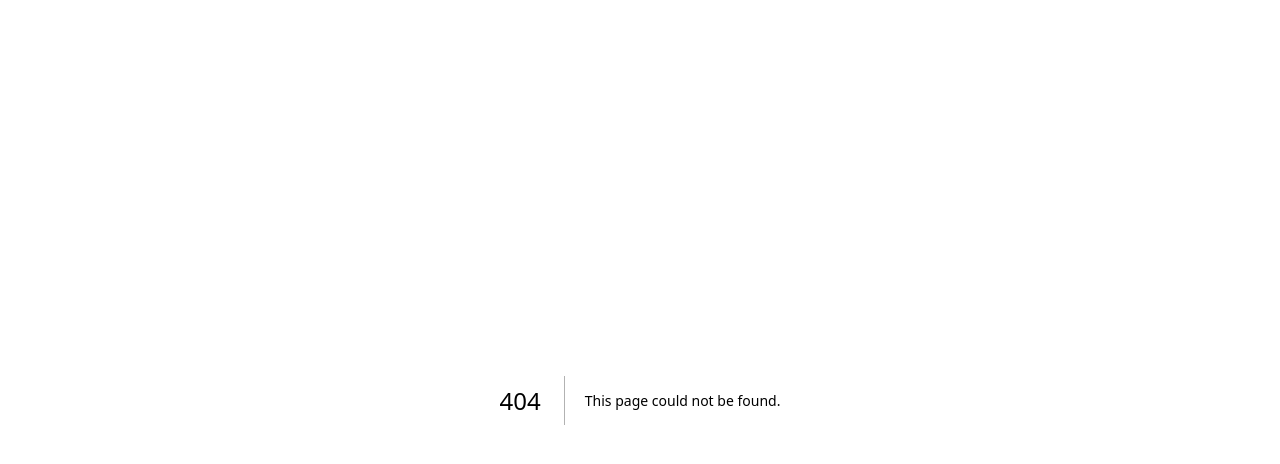
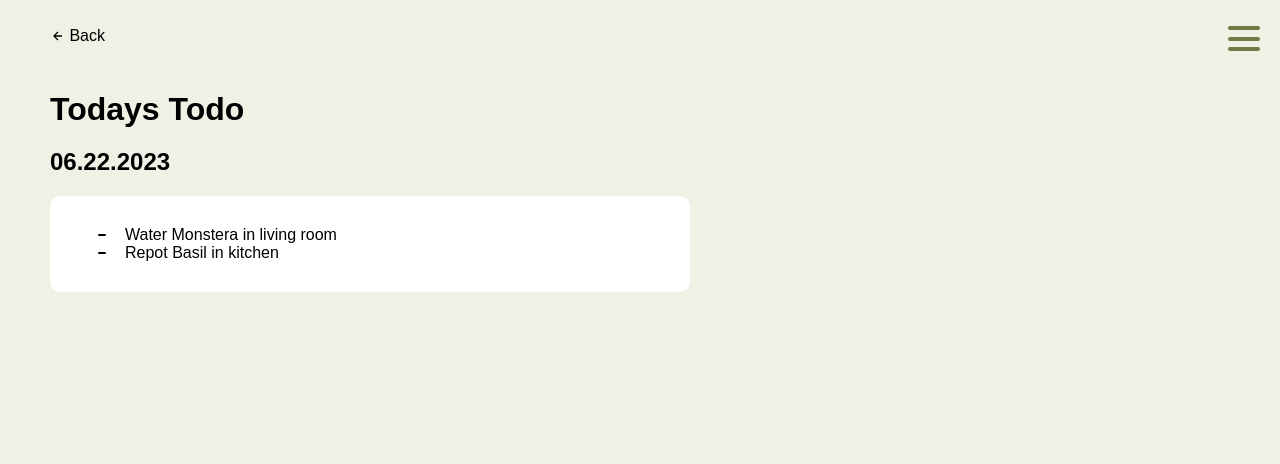
Before and after one commit to HenrikeStahlhut/plant-pal, a Next.js app: page /todo/today in a window 1280 px wide. Before the commit this address had no page. Shown: the top 464 px of the page. Built offline with nearby package versions, Linux system fonts and the light colour scheme.

Commit message:
feat: todo pages

```diff
--- a/src/components/TodoContainer/TodoContainer.styled.tsx
+++ b/src/components/TodoContainer/TodoContainer.styled.tsx
@@ -32,7 +32,7 @@ export const TodoLabel = styled.label`
     height: 2px;
     width: 8px;
     left: -27px;
-    background: red;
+    background: black;
     border-radius: 2px;
     transition: background 0.3s ease;
   }
@@ -64,7 +64,7 @@ export const TodoInput = styled.input`
     position: absolute;
     height: 2px;
     top: auto;
-    background: green;
+    background: var(--highlight-green);
     border-radius: 2px;
   }
   &::before {
@@ -85,10 +85,10 @@ export const TodoInput = styled.input`
       animation: check-02 0.4s ease forwards;
     }
     + label {
-      color: grey;
+      color: lightgray;
       animation: move 0.3s ease 0.1s forwards;
       &::before {
-        background: grey;
+        background: lightgray;
         animation: slice 0.4s ease forwards;
       }
       &::after {
@@ -106,6 +106,7 @@ export const TodoInput = styled.input`
       padding-right: 4px;
     }
   }
+
   @keyframes slice {
     60% {
       width: 100%;
@@ -117,6 +118,7 @@ export const TodoInput = styled.input`
       padding-left: 0;
     }
   }
+
   @keyframes check-01 {
     0% {
       width: 4px;
@@ -139,6 +141,7 @@ export const TodoInput = styled.input`
       transform: rotate(45deg);
     }
   }
+
   @keyframes check-02 {
     0% {
       width: 4px;
@@ -164,17 +167,22 @@ export const TodoInput = styled.input`
   @keyframes firework {
     0% {
       opacity: 1;
-      box-shadow: 0 0 0 -2px #4f29f0, 0 0 0 -2px #4f29f0, 0 0 0 -2px #4f29f0,
-        0 0 0 -2px #4f29f0, 0 0 0 -2px #4f29f0, 0 0 0 -2px #4f29f0;
+      box-shadow: 0 0 0 -2px var(--highlight-green),
+        0 0 0 -2px var(--highlight-green), 0 0 0 -2px var(--highlight-green),
+        0 0 0 -2px var(--highlight-green), 0 0 0 -2px var(--highlight-green),
+        0 0 0 -2px var(--highlight-green);
     }
     30% {
       opacity: 1;
     }
     100% {
       opacity: 0;
-      box-shadow: 0 -15px 0 0px #4f29f0, 14px -8px 0 0px #4f29f0,
-        14px 8px 0 0px #4f29f0, 0 15px 0 0px #4f29f0, -14px 8px 0 0px #4f29f0,
-        -14px -8px 0 0px #4f29f0;
+      box-shadow: 0 -15px 0 0px var(--highlight-green),
+        14px -8px 0 0px var(--highlight-green),
+        14px 8px 0 0px var(--highlight-green),
+        0 15px 0 0px var(--highlight-green),
+        -14px 8px 0 0px var(--highlight-green),
+        -14px -8px 0 0px var(--highlight-green);
     }
   }
 `;
--- /dev/null
+++ b/src/pages/todo/today/index.tsx
@@ -0,0 +1,35 @@
+import Headline from "@/components/Headline/Headline";
+import Menu from "@/components/Menu/Menu";
+import Backbutton from "@/components/BackButton/Backbutton";
+import Header from "@/components/Header/Header";
+import { ROUTES } from "@/routes";
+import TodoContainer from "@/components/TodoContainer/TodoContainer";
+import Subheadline from "@/components/Subheadline/Subheadline";
+
+function padTo2Digits(num: number) {
+  return num.toString().padStart(2, "0");
+}
+
+function formatDate(date: Date) {
+  return [
+    padTo2Digits(date.getMonth() + 1),
+    padTo2Digits(date.getDate()),
+    date.getFullYear(),
+  ].join(".");
+}
+
+const todaysdate: string = formatDate(new Date());
+
+export default function TodoToday() {
+  return (
+    <>
+      <Header>
+        <Backbutton href={ROUTES.HOME} />
+        <Menu />
+      </Header>
+      <Headline>Todays Todo</Headline>
+      <Subheadline>{todaysdate}</Subheadline>
+      <TodoContainer today={true} />
+    </>
+  );
+}
--- a/src/routes.ts
+++ b/src/routes.ts
@@ -1,4 +1,6 @@
 export const ROUTES = {
   ROOMS_OVERVIEW: "/rooms/all",
   HOME: "/",
+  TODO_TODAY: "/todo/today",
+  TODO_UPCOMING: "/todo/upcoming",
 };
```
Also changed, not shown: src/pages/index.tsx (+8 -2 lines), src/pages/todo/upcoming/index.tsx (added, +20 -0 lines).
